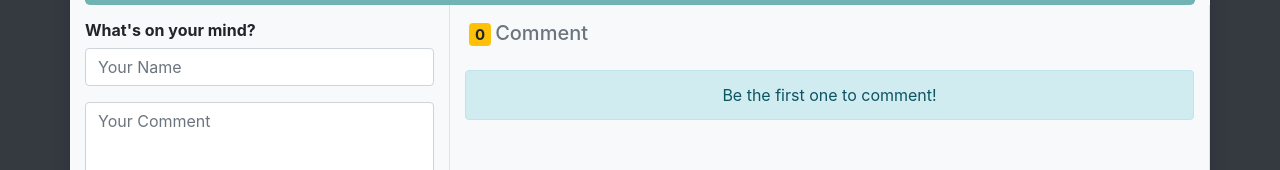
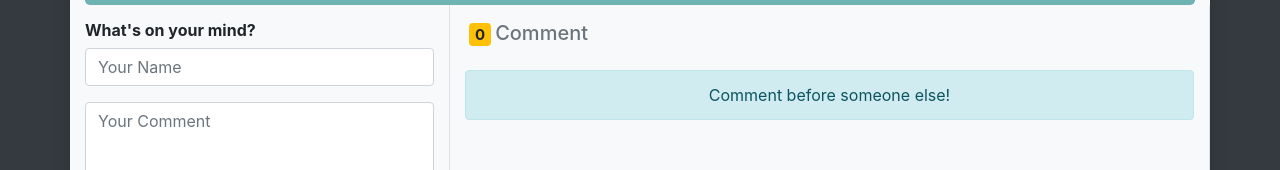
Before and after one commit to crlucero/React-CommentFormChallenge, a React (Create React App) app: page / in a window 1280 px wide. Shown: the part 120-290 px from the top of the page. Built offline with nearby package versions, Linux system fonts and the light colour scheme.

Commit message:
Added border to right side of form for proper separation

```diff
--- a/src/components/CommentForm.js
+++ b/src/components/CommentForm.js
@@ -40,8 +40,9 @@ export default class CommentForm extends Component {
       return;
     }
     // clears error if form is valid
+    this.setState({ error: '' });
 
-    this.setState({ error: '' });
+    // TODO: add comments to database with api call
   }
 
   // Return user input if input does not equal an empty field on submission
@@ -85,9 +86,7 @@ export default class CommentForm extends Component {
           {this.renderError()}
 
           <div className="form-group">
-            <button disabled={this.state.loading} className="btn btn-primary">
-              Post Comment
-            </button>
+            <button className="btn btn-primary">Post Comment</button>
           </div>
         </form>
       </React.Fragment>
--- a/src/components/CommentList.js
+++ b/src/components/CommentList.js
@@ -13,7 +13,7 @@ export default function CommentList(props) {
       {/* If there are no comments, shoe 'Be the first to comment' */}
       {props.comments.length === 0 ? (
         <div className="alert text-center alert-info">
-          Be the first one to comment!
+          Comment before someone else!
         </div>
       ) : null}
       {/* Loop through list of comments */}
```
